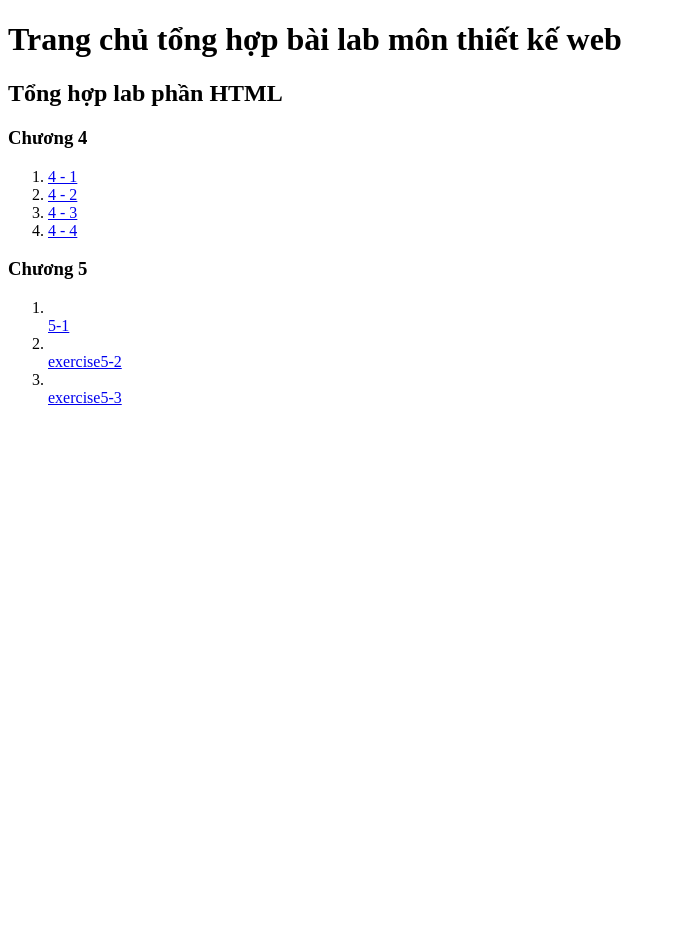
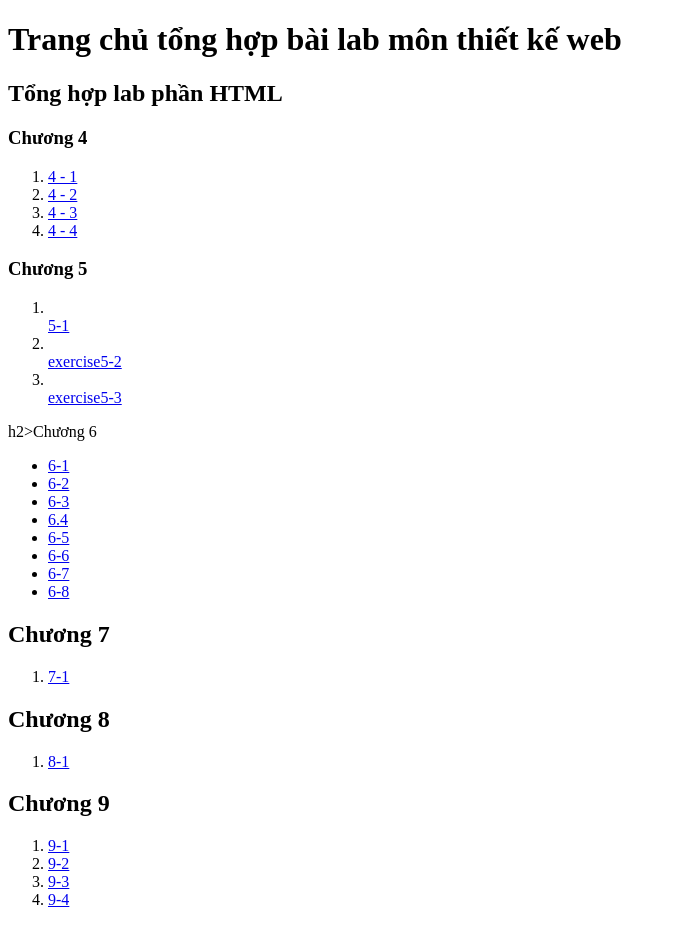
Before and after one commit to ThanLuan1813758/ThanLuan1813758.github.io, a plain HTML site: page index.html in a window 1280 px wide. Shown: the whole page, without its empty margins (0-676 px from the left). Before the commit the page ends 800 px from the top, so only its background shows below. Drawn offline with Linux system fonts and the light colour scheme.

Commit message:
Trangchu

```diff
--- a/index.html
+++ b/index.html
@@ -22,5 +22,33 @@
         <li></li><a href="labs/html/exercise.5-2/index.html">exercise5-2</a></li>
         <li></li><a href="labs/html/exercise.5-3/index.html">exercise5-3</a></li>
     </ol>
+    h2>Chương 6</h2>
+	<ul>
+		<li><a href="labs/html/exercise.6/6-1.html"> 6-1</a></li>
+		<li><a href="labs/html/exercise.6/6-2.html"> 6-2</a></li>
+		<li>
+			<a href="labs/html/exercise.6/6-3.html">6-3</a>
+		</li>
+		<li><a href="labs/html/exercise.6/6-1.html">6.4</a></li>
+		<li><a href="labs/html/exercise.6/6-2.html">6-5</a></li>
+		<li><a href="labs/html/exercise.6/6-3.html">6-6</a></li>
+		<li><a href="labs/html/exercise.6/6-4.html"> 6-7</a></li>
+		<li><a href="labs/html/exercise.6/6-5.html"> 6-8</a></li>
+	</ul>
+	<h2>Chương 7</h2>
+	<ol>
+		<li><a href="labs/html/excercise.7/7-1">7-1</a></li>
+	</ol>
+	<h2>Chương 8</h2>
+	<ol>
+		<li><a href="labs/html/exercise.8/8-1">8-1</a></li>
+	</ol>
+	<h2>Chương 9</h2>
+	<ol>
+		<li><a href="labs/html/exercise.9/9-1">9-1</a></li>
+		<li><a href="labs/html/exercise.9/9-2">9-2</a></li>
+		<li><a href="labs/html/exercise.9/9-3">9-3</a></li>
+		<li><a href="labs/html/exercise.9/9-4">9-4</a></li>
+	</ol>
 </body>
 </html>
```
